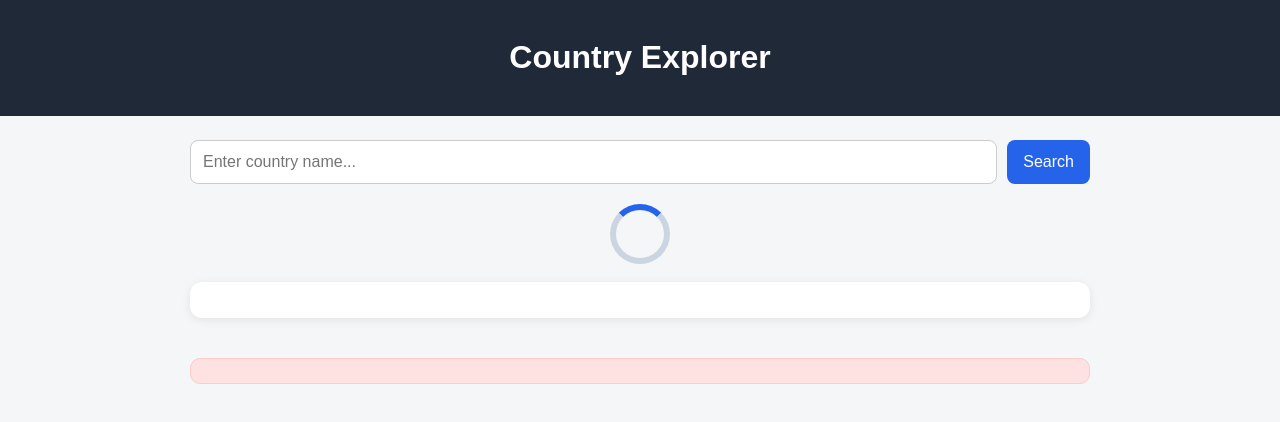
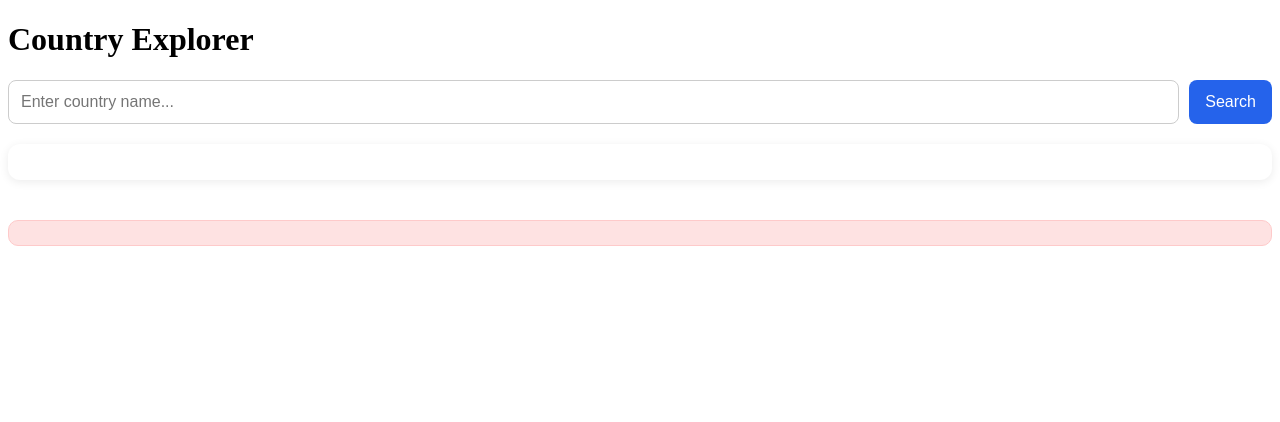
Before and after one commit to geekynellz/2590255-lab4, a plain HTML site: page index.html in a window 1280 px wide. Drawn offline with Linux system fonts and the light colour scheme.

Commit message:
Spinner updated

```diff
--- a/script.js
+++ b/script.js
@@ -4,6 +4,7 @@ const spinner = document.getElementById('loading-spinner');
 const countryInfo = document.getElementById('country-info');
 const borderingCountries = document.getElementById('bordering-countries');
 const errorMessage = document.getElementById('error-message');
+spinner.classList.add('hidden');
 
 function show(el) {
   el.classList.remove('hidden');
--- a/styles.css
+++ b/styles.css
@@ -1,23 +1,4 @@
 
-body {
-    font-family: Arial, sans-serif;
-    margin: 0;
-    background: #f4f6f8;
-    color: #222;
-}
-
-header {
-    background: #1f2937;
-    color: white;
-    padding: 18px;
-    text-align: center;
-}
-
-main {
-    max-width: 900px;
-    margin: 24px auto;
-    padding: 0 16px;
-}
 
 .search-container {
     display: flex;
```
